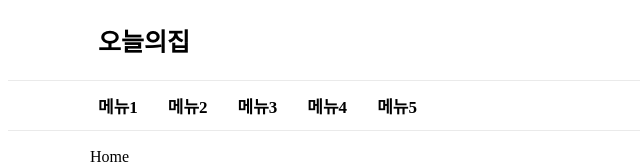
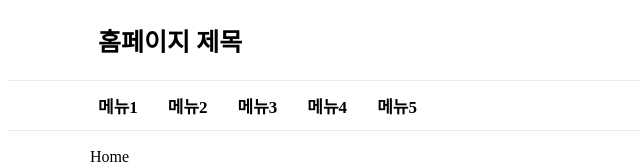
Before and after one commit to heisjun/GRNR, a React (Create React App) app: page / in a window 1280 px wide. Shown: the top 164 px of the page, without its empty margins (0-640 px from the left). Built offline with nearby package versions, Linux system fonts and the light colour scheme.

Commit message:
2207210307

```diff
--- a/src/domains/HeaderBar/HeaderBar.tsx
+++ b/src/domains/HeaderBar/HeaderBar.tsx
@@ -39,7 +39,7 @@ const HeaderBar: React.FC<IHeaderBar> = (props) => {
             <StyledHeaderBarContainer fadeAnim={fadeAnim}>
                 <StyledHeaderBar>
                     <StyledMenuButton />
-                    <StyledTitleBlock>오늘의집</StyledTitleBlock>
+                    <StyledTitleBlock>홈페이지 제목</StyledTitleBlock>
                     <StyledSearchButton />
                     <StyledCartButton />
                 </StyledHeaderBar>
```
Also changed, not shown: public/logo192.png (deleted), public/logo512.png (deleted).
